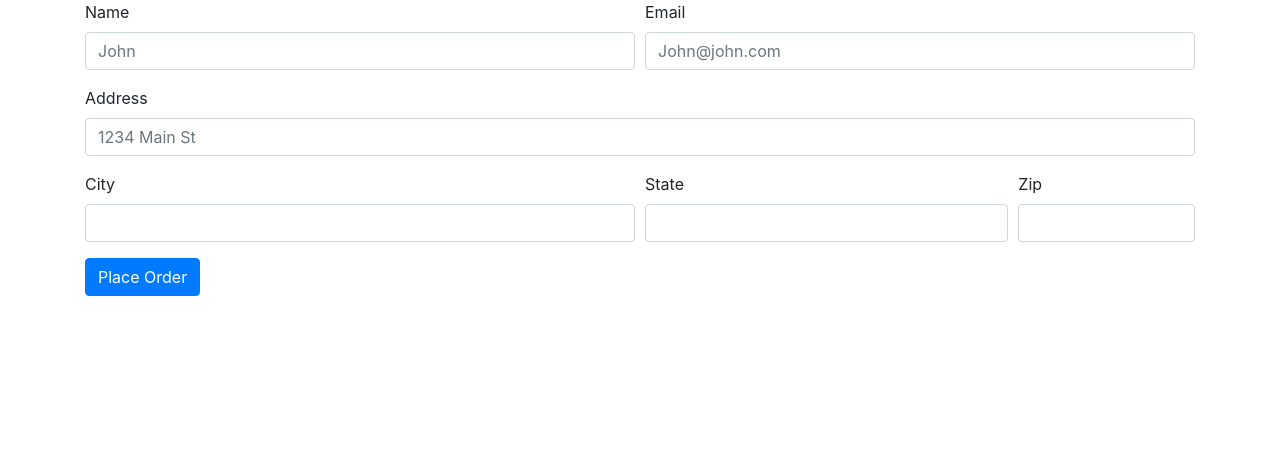
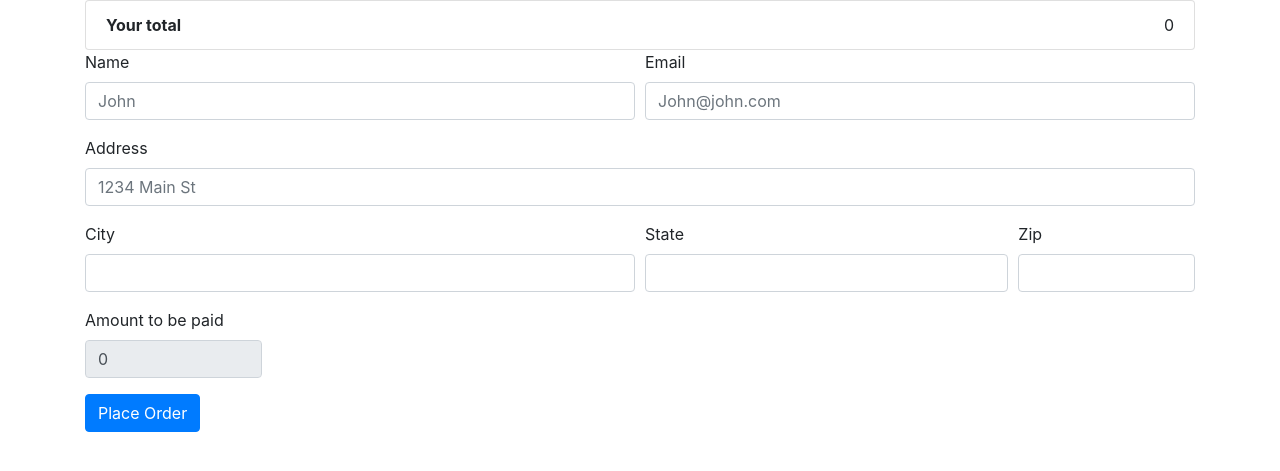
Before and after one commit to dhruvidesai1/ecommerce-site, a Django app: page /checkout/ in a window 1280 px wide. Shown: the top 471 px of the page. Run offline with Django 4.2, Linux system fonts and the light colour scheme.

Commit message:
project completedddd

```diff
--- a/ecomsite/shop/models.py
+++ b/ecomsite/shop/models.py
@@ -17,3 +17,4 @@ class Order(models.Model):
     city = models.CharField(max_length=200)
     state = models.CharField(max_length=200)
     zipcode = models.CharField(max_length=200)
+    total = models.CharField(max_length=200)
--- a/ecomsite/shop/templates/shop/checkout.html
+++ b/ecomsite/shop/templates/shop/checkout.html
@@ -58,6 +58,10 @@
                         <label for="inputZip">Zip</label>
                         <input id="zipcode" name="zipcode" type="text" class="form-control" id="inputZip">
                         </div>
+                        <div class="form-group col-md-2">
+                            <label for="inputZip">Amount to be paid</label>
+                            <input readonly="" type="text" class="form-control" id="total" name="total">
+                        </div>
                     </div>
                     <button type="submit" class="btn btn-primary">Place Order</button>
                 </form>
@@ -72,13 +76,20 @@
     else {
         cart = JSON.parse(localStorage.getItem('cart'));
     }
+    let total = 0;
     for (item in cart) {
         let name = cart[item][1];
         let quantity = cart[item][0];
+        let price = cart[item][2];
+        total = total + cart[item][2];
 
-        itemString = `<li class="list-group-item">${name}-${quantity}</li>`
+        itemString = `<li class="list-group-item"><span class="">${quantity}</span> of ${name} <span class="badge badge-warning badge-pill">${price}</span></li>`
+        ;
         $('#item_list').append(itemString);
     }
+    totalPrice = `<li class="list-group-item d-flex justify-content-between align-items-center"><b>Your total</b> ${total}</li>`
+    $('#total').val(total)
+    $('#item_list').append(totalPrice);
     $('#items').val(JSON.stringify(cart));
 </script>
 </html>
--- a/ecomsite/shop/views.py
+++ b/ecomsite/shop/views.py
@@ -31,8 +31,9 @@ def checkout(request):
         city = request.POST.get('city',"")
         state = request.POST.get('state',"")
         zipcode = request.POST.get('zipcode',"")
+        total = request.POST.get('total',"")
 
-        order = Order(items=items,name=name,email=email,address=address,city=city,state=state,zipcode=zipcode)
+        order = Order(items=items,name=name,email=email,address=address,city=city,state=state,zipcode=zipcode,total=total)
         order.save()
 
     return render(request, "shop/checkout.html")
```
Also changed, not shown: ecomsite/shop/templates/shop/index.html (+6 -3 lines), ecomsite/db.sqlite3, ecomsite/shop/migrations/0003_order_total.py (added).
